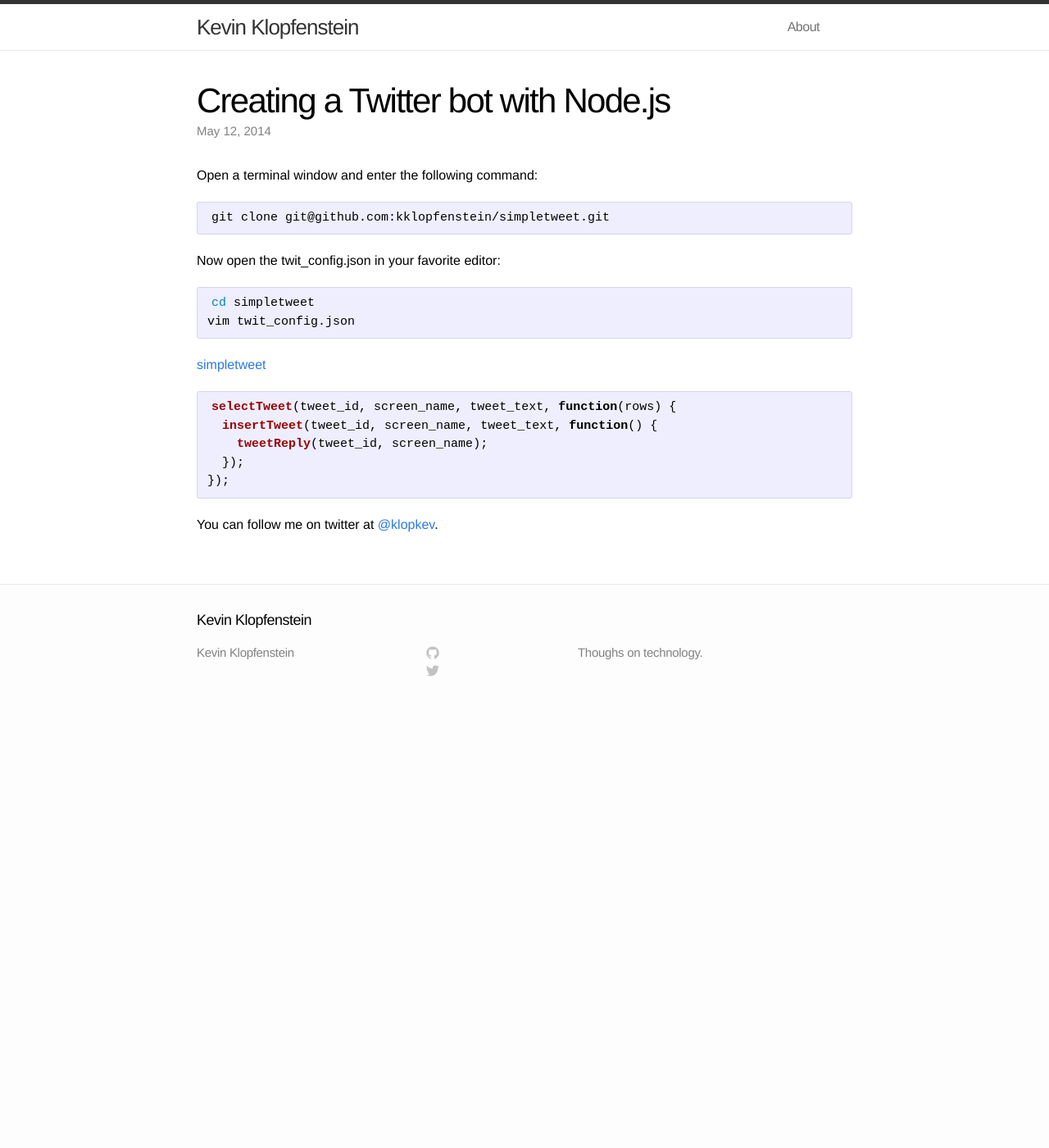
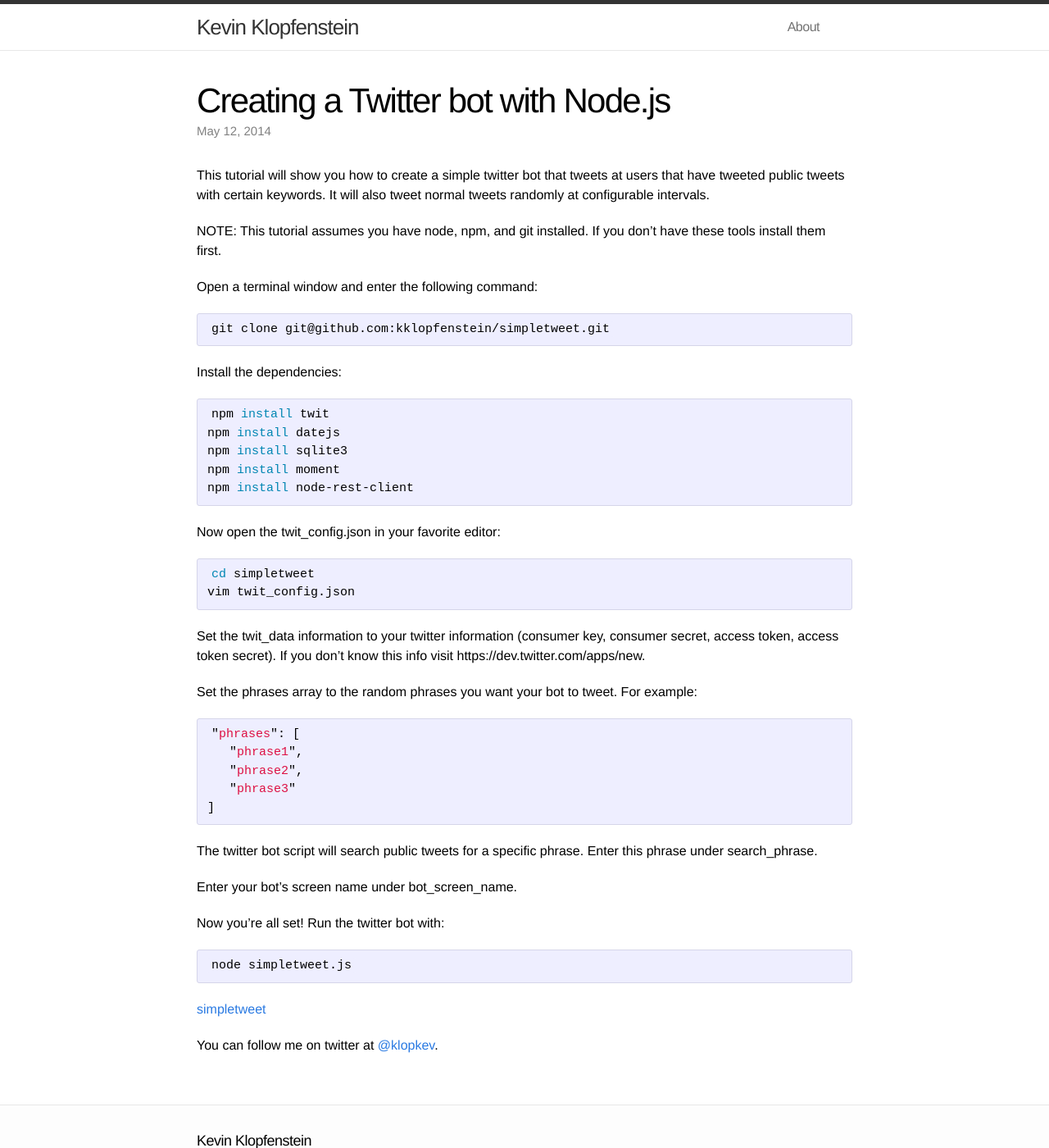
Before and after one commit to kklopfenstein/kklopfenstein.github.io, a Jekyll site: the page built from _posts/2014-05-12-simple-tweet-and-node-js.markdown, in a window 1280 px wide and 1400 px high. Shown: the whole window at 82% size. Built offline with Jekyll 4.4.1, drawn with Linux system fonts in a browser that asks for light colours; some of the changed text lies outside the part shown.

```diff
--- a/_config.yml
+++ b/_config.yml
@@ -1,6 +1,6 @@
 # Site settings
 title: Kevin Klopfenstein
-description: "Thoughs on technology."
+description: "Thoughts on technology."
 baseurl: ""
 url: "http://kklopfenstien.github.io/"
 
--- a/_layouts/post.html
+++ b/_layouts/post.html
@@ -10,6 +10,8 @@
 
   <article class="post-content">
   {{ content }}
+
+  {% include disqus.html %}
   </article>
 
 </div>
--- a/_posts/2014-05-12-simple-tweet-and-node-js.markdown
+++ b/_posts/2014-05-12-simple-tweet-and-node-js.markdown
@@ -5,10 +5,24 @@
 categories: node.js twitter
 ---
 
+This tutorial will show you how to create a simple twitter bot that tweets at users that have tweeted public tweets with certain keywords. It will also tweet normal tweets randomly at configurable intervals.
+
+NOTE: This tutorial assumes you have node, npm, and git installed. If you don't have these tools install them first.
+
 Open a terminal window and enter the following command:
 
 {% highlight bash %}
 git clone git@github.com:kklopfenstein/simpletweet.git
+{% endhighlight %}
+
+Install the dependencies:
+
+{% highlight bash %}
+npm install twit
+npm install datejs
+npm install sqlite3
+npm install moment
+npm install node-rest-client
 {% endhighlight %}
 
 Now open the twit_config.json in your favorite editor:
@@ -18,17 +32,29 @@
 vim twit_config.json
 {% endhighlight %}
 
+Set the twit_data information to your twitter information (consumer key, consumer secret, access token, access token secret). If you don't know this info visit https://dev.twitter.com/apps/new.
+
+Set the phrases array to the random phrases you want your bot to tweet. For example:
+{% highlight javascript %}
+"phrases": [
+   "phrase1",
+   "phrase2",
+   "phrase3"
+]
+{% endhighlight %}
+
+The twitter bot script will search public tweets for a specific phrase. Enter this phrase under search_phrase.
+
+Enter your bot's screen name under bot_screen_name.
+
+Now you're all set! Run the twitter bot with:
+
+{% highlight bash %}
+node simpletweet.js
+{% endhighlight %}
+
 [simpletweet][simple]
 
-{% highlight javascript %}
-
-selectTweet(tweet_id, screen_name, tweet_text, function(rows) {
-  insertTweet(tweet_id, screen_name, tweet_text, function() {
-    tweetReply(tweet_id, screen_name);
-  });
-});
-
-{% endhighlight %}
 
 
 You can follow me on twitter at [@klopkev][klopkev].
```
